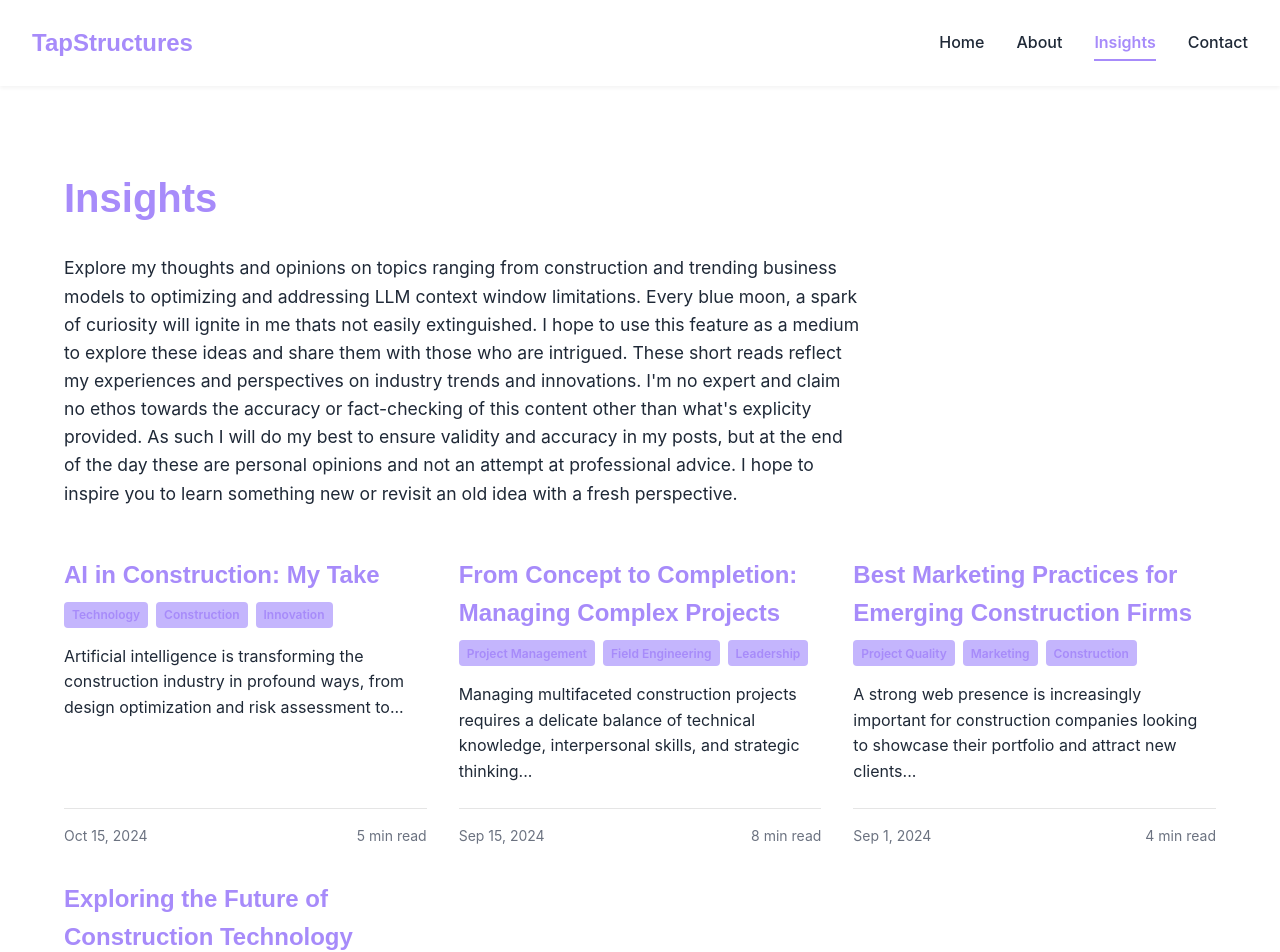
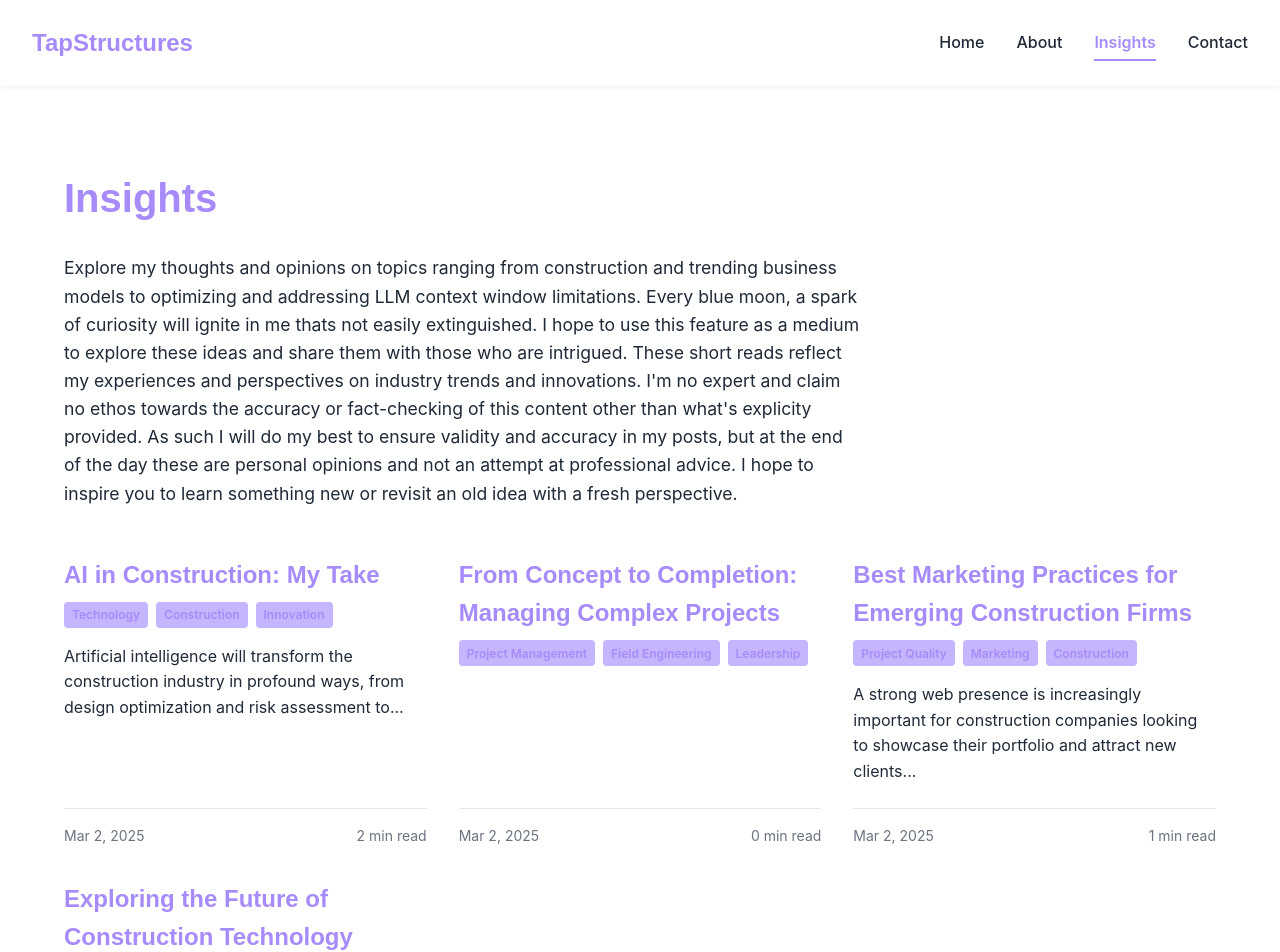
Before and after one commit to motiev01/tapstructures, a React (Create React App) app: page /insights in a window 1280 px wide. Shown: the top 952 px of the page. Built offline with nearby package versions, Linux system fonts and the light colour scheme.

Commit message:
Cleanup: Blogposts (sample comments and sample posts)

```diff
--- a/src/data/blogPosts.ts
+++ b/src/data/blogPosts.ts
@@ -22,19 +22,19 @@ export interface BlogPost {
     {
       id: 1,
       title: 'AI in Construction: My Take',
-      preview: 'Artificial intelligence is transforming the construction industry in profound ways, from design optimization and risk assessment to...',
-      content: 'Artificial intelligence is transforming the construction industry in profound ways, from design optimization and risk assessment to all out Constuction/Shop Drawing Generation. As someone working at the intersection of technology and construction, I\'ve seen the benefits of using modern technologies firsthand(and knowing how to wield them), in comparison to the "old days"\n\nAI-powered tools will enhance, accelerate, and empower us to predict project timelines with greater accuracy, identify potential safety hazards before they become problems, and optimize resource allocation across complex projects(more efficient and effective). \n\nHowever, the human element remains more important than ever - AI serves as an enhancement to skilled professionals, not a replacement. The most successful implementations I\'ve seen maintain this balance, using AI to handle repetitive tasks while freeing human expertise for creative problem-solving and relationship management.',
-      date: '2024-10-15',
-      readTime: 5, // minutes
+      preview: 'Artificial intelligence will transform the construction industry in profound ways, from design optimization and risk assessment to...',
+      content: 'Artificial intelligence is transforming the construction industry in profound ways, from design optimization and risk assessment to all out Constuction Drawing generation. As someone working at the intersection of technology and construction, I\'ve seen the benefits of using modern technologies firsthand(and knowing how to wield them), in comparison to the "old days"\n\nAI-powered tools will enhance, accelerate, and empower us to predict project timelines with greater accuracy, identify potential safety hazards before they become problems, and optimize resource allocation across complex projects(more efficient and effective). \n\nHowever, the human element remains more important than ever - AI serves as an enhancement to skilled professionals, not a replacement. The most successful implementations I\'ve seen maintain this balance, using AI to handle repetitive tasks while freeing human expertise for creative problem-solving and relationship management.',
+      date: '2025-03-02',
+      readTime: 2, // minutes
       tags: ['Technology', 'Construction', 'Innovation']
     },
     {
       id: 2,
       title: 'From Concept to Completion: Managing Complex Projects',
-      preview: 'Managing multifaceted construction projects requires a delicate balance of technical knowledge, interpersonal skills, and strategic thinking...',
-      content: 'Managing multifaceted construction projects requires a delicate balance of technical knowledge, interpersonal skills, and strategic thinking. Drawing from my experience managing the development of a 388-unit luxury apartment community, I\'ve compiled key insights about effective project management in construction.\n\nCommunication remains the foundation of success, particularly when coordinating between architects, engineers, contractors, and clients. Early identification of potential challenges, combined with flexible contingency planning, has repeatedly saved time and resources across projects of all sizes.\n\nTechnology integration, from BIM modeling to project management software, continues to transform how we approach complex projects, enabling better visualization, improved collaboration, and more accurate forecasting.',
-      date: '2024-09-15',
-      readTime: 8,
+      preview: '',
+      content: '',
+      date: '2025-03-02',
+      readTime: 0,
       tags: ['Project Management', 'Field Engineering', 'Leadership']
     },
     {
@@ -42,8 +42,8 @@ export interface BlogPost {
       title: 'Best Marketing Practices for Emerging Construction Firms',
       preview: 'A strong web presence is increasingly important for construction companies looking to showcase their portfolio and attract new clients...',
       content: 'A strong web presence is increasingly important for construction companies looking to showcase their portfolio and attract new clients. My background in both construction and web development has given me unique perspective on how construction firms can effectively leverage digital platforms.\n\nVisual elements are paramount - high-quality photography and 3D renderings of projects can convey craftsmanship in ways text simply cannot. Additionally, intuitive site organization that guides potential clients through your project history while highlighting your specific expertise can dramatically improve conversion rates.\n\nMobile optimization is no longer optional, as many potential clients will first encounter your company through smartphones. Performance considerations, particularly for image-heavy portfolios, require careful balance between visual impact and loading times.',
-      date: '2024-09-01',
-      readTime: 4,
+      date: '2025-03-02',
+      readTime: 1,
       tags: ['Project Quality', 'Marketing', 'Construction']
     },
     {
@@ -51,8 +51,8 @@ export interface BlogPost {
       title: 'Exploring the Future of Construction Technology',
       preview: 'We are living in the future, and the construction industry is no exception.',
       content: 'The full content of your blog post. You can use \n\n to create paragraph breaks that will render properly on the page.',
-      date: '2024-11-15', // Use YYYY-MM-DD format
-      readTime: 7, // Estimated reading time in minutes
+      date: '2025-03-02', // Use YYYY-MM-DD format
+      readTime: 0, // Estimated reading time in minutes
       tags: ['Relevant', 'Tags', 'Here'],
       images: [testImg01]
     }
--- a/src/pages/AboutPage.tsx
+++ b/src/pages/AboutPage.tsx
@@ -193,18 +193,14 @@ const AboutPage: React.FC = () => {
     },
     { name: 'Field Expertise',
       icon: '🏗️',
-      proficiency: 85,
-      description: 'Scope, budgeting, contracts, RFIs, submittals, punch lists, and building turnover.'
+      proficiency: 90,
+      description: 'Construction scheduling, coordinating, and managing subcontractors to ensure on-time completion of the project.'
     },
     { name: 'Project Management',
       icon: '🏗️',
       proficiency: 80,
       description: 'Scope, budgeting, contracts, RFIs, submittals, punch lists, and building turnover.'
     },
-    { name: 'Construction Scheduling and on-time Project Delivery',
-      icon: '🏗️',
-      proficiency: 90,
-      description: 'Scheduling, coordinating, and managing subcontractors to ensure on-time completion of the project.' },
     { name: 'Markup, Report, and Status Generation',
       icon: '🏗️',
       proficiency: 95,
--- a/src/pages/BlogPostPage.tsx
+++ b/src/pages/BlogPostPage.tsx
@@ -18,29 +18,29 @@ interface Comment {
   date: string;
 }
 
-const sampleComments: Comment[] = [
-  {
-    id: 1,
-    postId: 1,
-    author: "Jane Smith",
-    content: "Great insights! I've been seeing more AI tools used in our projects as well. Would love to hear more about specific applications you've found effective.",
-    date: "2024-10-16T14:30:00Z"
-  },
-  {
-    id: 2,
-    postId: 1,
-    author: "Michael Chen",
-    content: "The balance between AI automation and human oversight is indeed critical. I appreciate your nuanced take on this topic.",
-    date: "2024-10-17T09:15:00Z"
-  },
-  {
-    id: 3,
-    postId: 2,
-    author: "Sarah Johnson",
-    content: "I've been exploring mass timber as well. Have you looked into the regulatory challenges in different regions?",
-    date: "2024-10-02T16:45:00Z"
-  }
-];
+//const sampleComments: Comment[] = [
+//  {
+//    id: 1,
+//    postId: 1,
+//    author: "Jane Smith",
+//    content: "Great insights! I've been seeing more AI tools used in our projects as well. Would love to hear more about specific applications you've found effective.",
+//    date: "2024-10-16T14:30:00Z"
+//  },
+//  {
+//    id: 2,
+//    postId: 1,
+//    author: "Michael Chen",
+//    content: "The balance between AI automation and human oversight is indeed critical. I appreciate your nuanced take on this topic.",
+//    date: "2024-10-17T09:15:00Z"
+//  },
+//  {
+//    id: 3,
+//    postId: 2,
+//    author: "Sarah Johnson",
+//    content: "I've been exploring mass timber as well. Have you looked into the regulatory challenges in different regions?",
+//    date: "2024-10-02T16:45:00Z"
+//  }
+//];
 
 // Styled components for the blog post page layout and elements
 const PostContainer = styled.article`
@@ -312,13 +312,13 @@ const BlogPostPage: React.FC = () => {
   const post = blogPosts.find(post => post.id.toString() === id);
 
   // Effect hook to load comments when the post ID changes
-  useEffect(() => {
-    // Simulate API call to fetch comments for the current post
-    if (id) {
-      const postComments = sampleComments.filter(comment => comment.postId.toString() === id);
-      setComments(postComments);
-    }
-  }, [id]);
+//  useEffect(() => {
+//    // Simulate API call to fetch comments for the current post
+//    if (id) {
+//      const postComments = sampleComments.filter(comment => comment.postId.toString() === id);
+//      setComments(postComments);
+//    }
+//  }, [id]);
 
   // Redirect if the post doesn't exist
   useEffect(() => {
```
